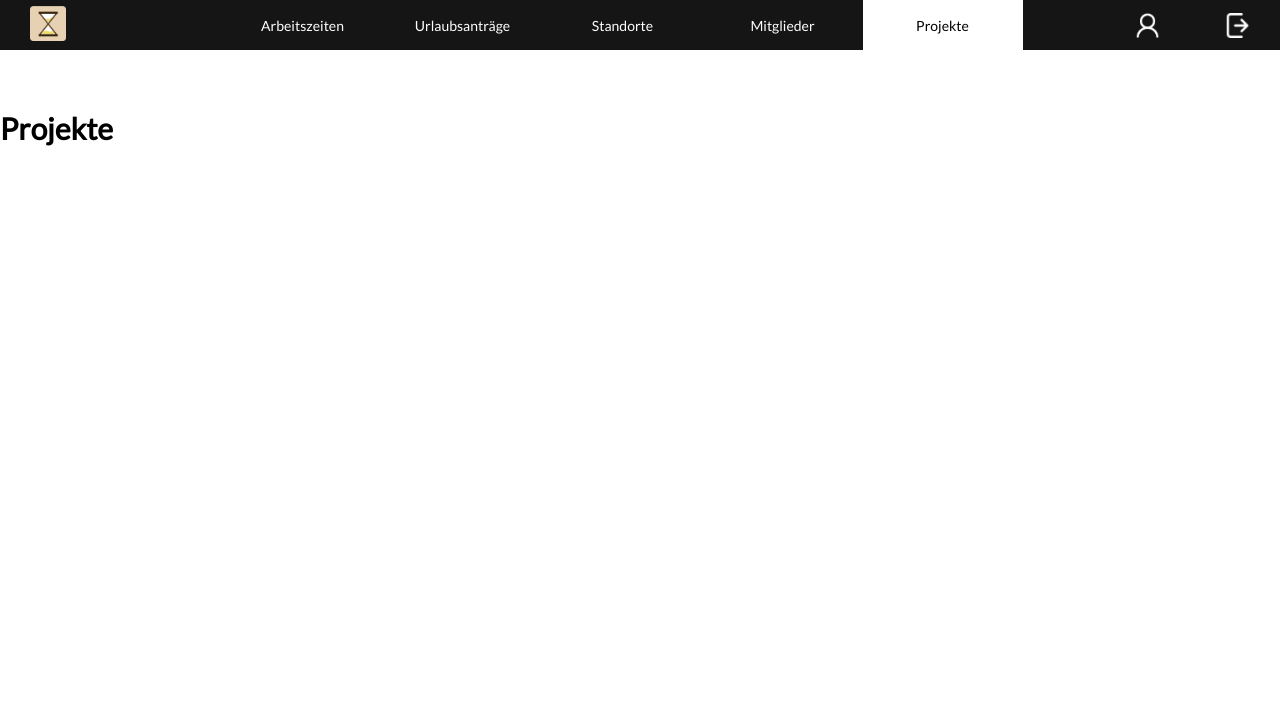
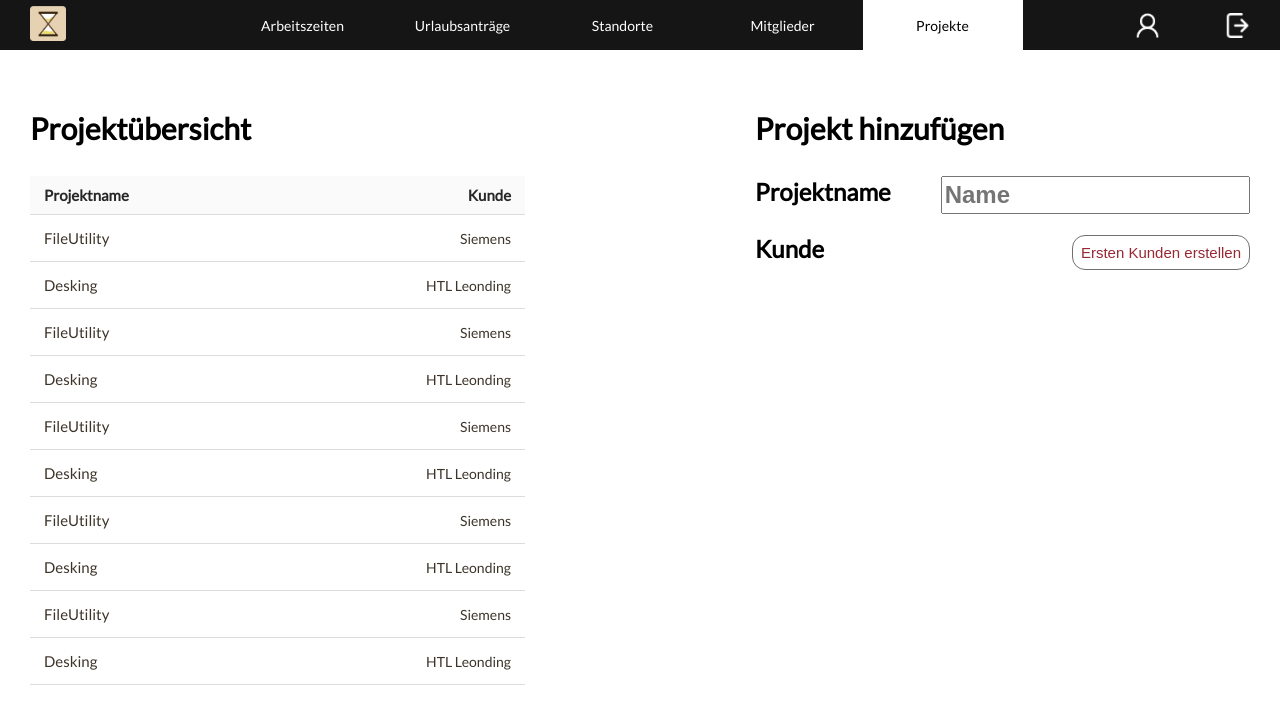
Before and after one commit to emaemaxd/desking, a Gatsby site in the folder landingpage-frontend/: page /projekte in a window 1280 px wide. Built offline with nearby package versions, Linux system fonts and the light colour scheme; Gatsby itself is replaced by a stand-in of ours.

Commit message:
added more to the website

```diff
--- a/landingpage-frontend/src/components/elements/Button/index.js
+++ b/landingpage-frontend/src/components/elements/Button/index.js
@@ -36,13 +36,13 @@ const Button = (props) => {
     } else if (type === "secondary") {
         if (color === "light") {
             return (
-                <div style={props.style} onClick={props.onClick} className={`${styles.secondary} ${styles.light}`}>
+                <button style={props.style} role="button" onClick={props.onClick} className={`${styles.secondary} ${styles.light}`}>
                     {text}
-                </div>
+                </button>
             )
         } else {
             return (
-                <div style={props.style} onClick={props.onClick} className={styles.secondary}>{text}</div>
+                <button style={props.style} onClick={props.onClick} className={styles.secondary}>{text}</button>
             )
         }
 
--- /dev/null
+++ b/landingpage-frontend/src/components/elements/ClientSelection/index.js
@@ -0,0 +1,16 @@
+import { Link } from "gatsby";
+import React from "react"
+import * as styles from "./index.module.scss"
+
+const ClientSelection = (props) => {
+
+    return (
+        <div className={styles.wrapper}>
+            <label htmlFor="client"><h2>Kunde</h2></label>
+            <button>Ersten Kunden erstellen</button>
+        </div>
+    );
+
+}
+
+export default ClientSelection
--- /dev/null
+++ b/landingpage-frontend/src/components/elements/ClientSelection/index.module.scss
@@ -0,0 +1,15 @@
+.wrapper {
+    display: flex;
+    align-items: center;
+    justify-content: space-between;
+    button {
+        padding: 8px;
+        border-radius: 13px;
+        outline: none;
+        font-size: 15px;
+        color: #972834;
+        background: white;
+        border: 1px solid #707070;
+        cursor: pointer;
+    }
+}
--- /dev/null
+++ b/landingpage-frontend/src/components/elements/ProjectTable/entry.js
@@ -0,0 +1,35 @@
+import { Link } from "gatsby";
+import React, { useState } from "react"
+import * as styles from "./index.module.scss"
+
+const ProjectEntry = (props) => {
+
+    const name = props.name || "Projekt nicht gefunden"
+    const client = props.client || ""
+    const [showDetail, setShowDetail] = useState(false);
+
+    const detailToggle = () => {
+        setShowDetail(prev => !prev);
+    }
+
+    return (
+        <>
+            <tr onClick={detailToggle}>
+                <td>{name}</td>
+                <td>{client}</td>
+            </tr>
+            {
+                showDetail &&
+                <tr className={styles.detail}>
+                    <td colSpan="100">
+                        hey
+                    </td>
+                </tr>
+            }
+
+        </>
+    );
+
+}
+
+export default ProjectEntry
--- /dev/null
+++ b/landingpage-frontend/src/components/elements/ProjectTable/index.js
@@ -0,0 +1,30 @@
+import { Link } from "gatsby";
+import React from "react"
+import ProjectEntry from "./entry";
+import * as styles from "./index.module.scss"
+
+const ProjectTable = (props) => {
+
+    return (
+        <table className={styles.table}>
+            <tr>
+                <th>Projektname</th>
+                <th>Kunde</th>
+            </tr>
+            <ProjectEntry name="FileUtility" client="Siemens" />
+            <ProjectEntry name="Desking" client="HTL Leonding" />
+            <ProjectEntry name="FileUtility" client="Siemens" />
+            <ProjectEntry name="Desking" client="HTL Leonding" />
+            <ProjectEntry name="FileUtility" client="Siemens" />
+            <ProjectEntry name="Desking" client="HTL Leonding" />
+            <ProjectEntry name="FileUtility" client="Siemens" />
+            <ProjectEntry name="Desking" client="HTL Leonding" />
+            <ProjectEntry name="FileUtility" client="Siemens" />
+            <ProjectEntry name="Desking" client="HTL Leonding" />
+
+        </table>
+    );
+
+}
+
+export default ProjectTable
--- /dev/null
+++ b/landingpage-frontend/src/components/elements/ProjectTable/index.module.scss
@@ -0,0 +1,12 @@
+.table {
+    tr:not(:first-of-type) {
+        &:not(.detail) {
+            transition: 250ms ease background;
+            &:hover {
+                background-color: #e9e9e9;
+                cursor: pointer;
+            }
+        }
+
+    }
+}
--- a/landingpage-frontend/src/components/elements/Switch/index.js
+++ b/landingpage-frontend/src/components/elements/Switch/index.js
@@ -4,7 +4,7 @@ import * as styles from "./index.module.scss"
 const Switch = ({opt1, opt2, value, setter}) => {
 
     return (
-        <div className={styles.wrapper} onClick={(e) => {
+        <div className={styles.wrapper} role="switch" tabIndex="0" aria-checked={value} onClick={(e) => {
             setter(!value);
         }}>
             <div className={`${value && styles.selected}`}>
--- a/landingpage-frontend/src/pages/projekte.js
+++ b/landingpage-frontend/src/pages/projekte.js
@@ -1,11 +1,29 @@
 import React from "react"
+import ClientSelection from "../components/elements/ClientSelection";
+import ProjectTable from "../components/elements/ProjectTable";
 import Layout from "../components/sections/layout"
 
 const Page = () => {
 
   return (
     <Layout slug="/projekte">
-      <h1>Projekte</h1>
+      <div className="container">
+        <div className="col5">
+          <h1 style={{marginBottom: 30}} >Projektübersicht</h1>
+          <ProjectTable />
+        </div>
+        <div className="col2" />
+        <div className="col5">
+          <h1 style={{marginBottom: 30}} >Projekt hinzufügen</h1>
+          <div className="form-add-project">
+            <div style={{display: 'flex', alignItems: 'center', justifyContent: "space-between", marginBottom: 20}}>
+              <label htmlFor="project_name"><h2>Projektname</h2></label>
+              <input id="project_name" type="text" placeholder="Name" />
+            </div>
+            <ClientSelection />
+          </div>
+        </div>
+      </div>
     </Layout>
   );
 }
--- a/landingpage-frontend/src/style/index.scss
+++ b/landingpage-frontend/src/style/index.scss
@@ -242,6 +242,35 @@ tr {
     }
 }
 
+.form-add-project {
+
+
+    input {
+        width: 100%;
+        max-width: 500px;
+        line-height: 32px;
+        font-size: 24px;
+        font-weight: 900;
+
+        &:focus {
+            outline: none;
+        }
+    }
+
+    h2 {
+        margin-bottom: 8px;
+        margin-right: 50px;
+    }
+
+    .big-input-wrapper {
+        display: flex;
+        justify-content: space-between;
+        align-items: center;
+        margin-bottom: 24px;
+
+    }
+}
+
 .preference-item {
     display: flex;
     align-items: center;
```
Also changed, not shown: landingpage-frontend/src/pages/standorte.js (+5 -5 lines).
